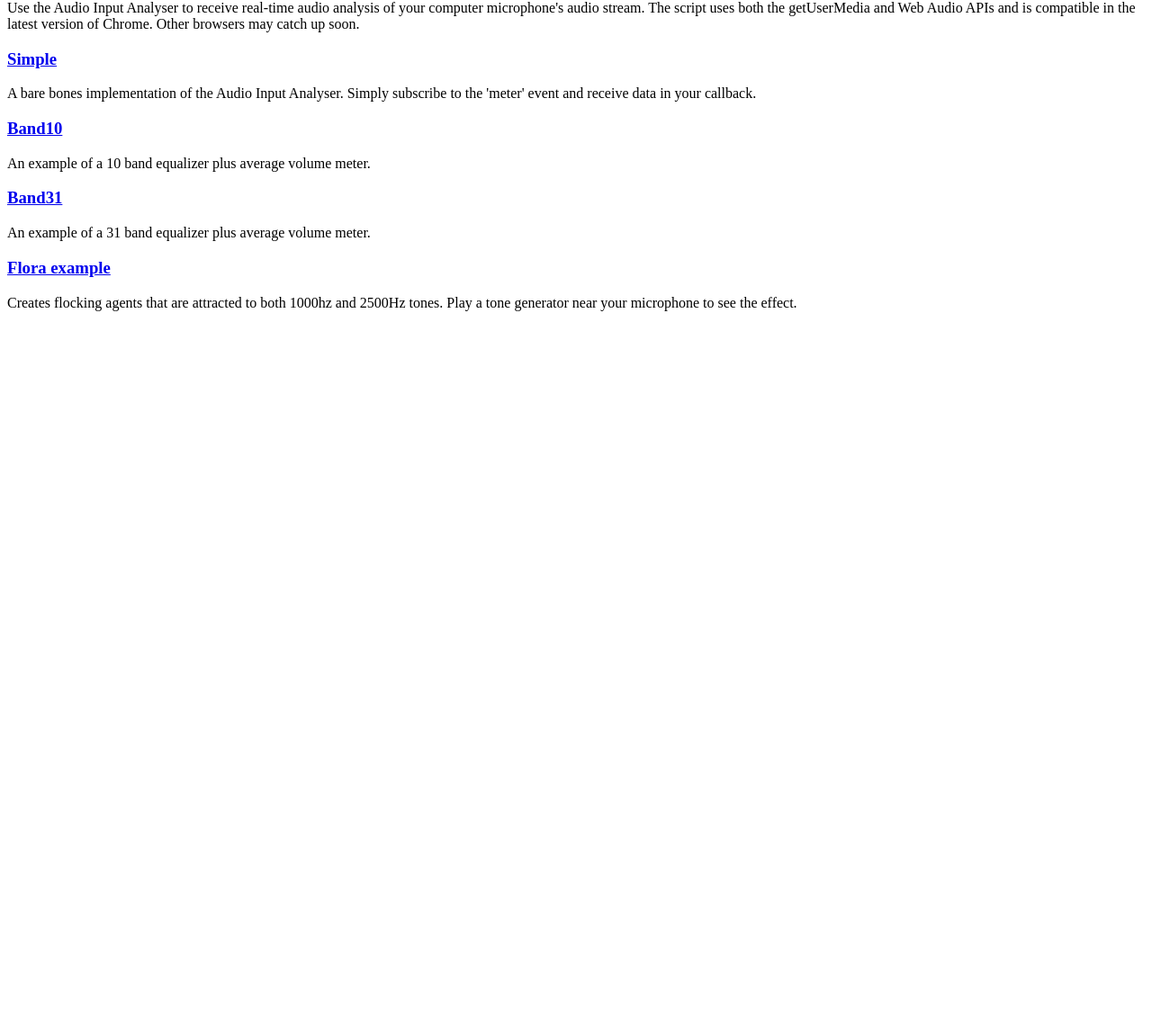
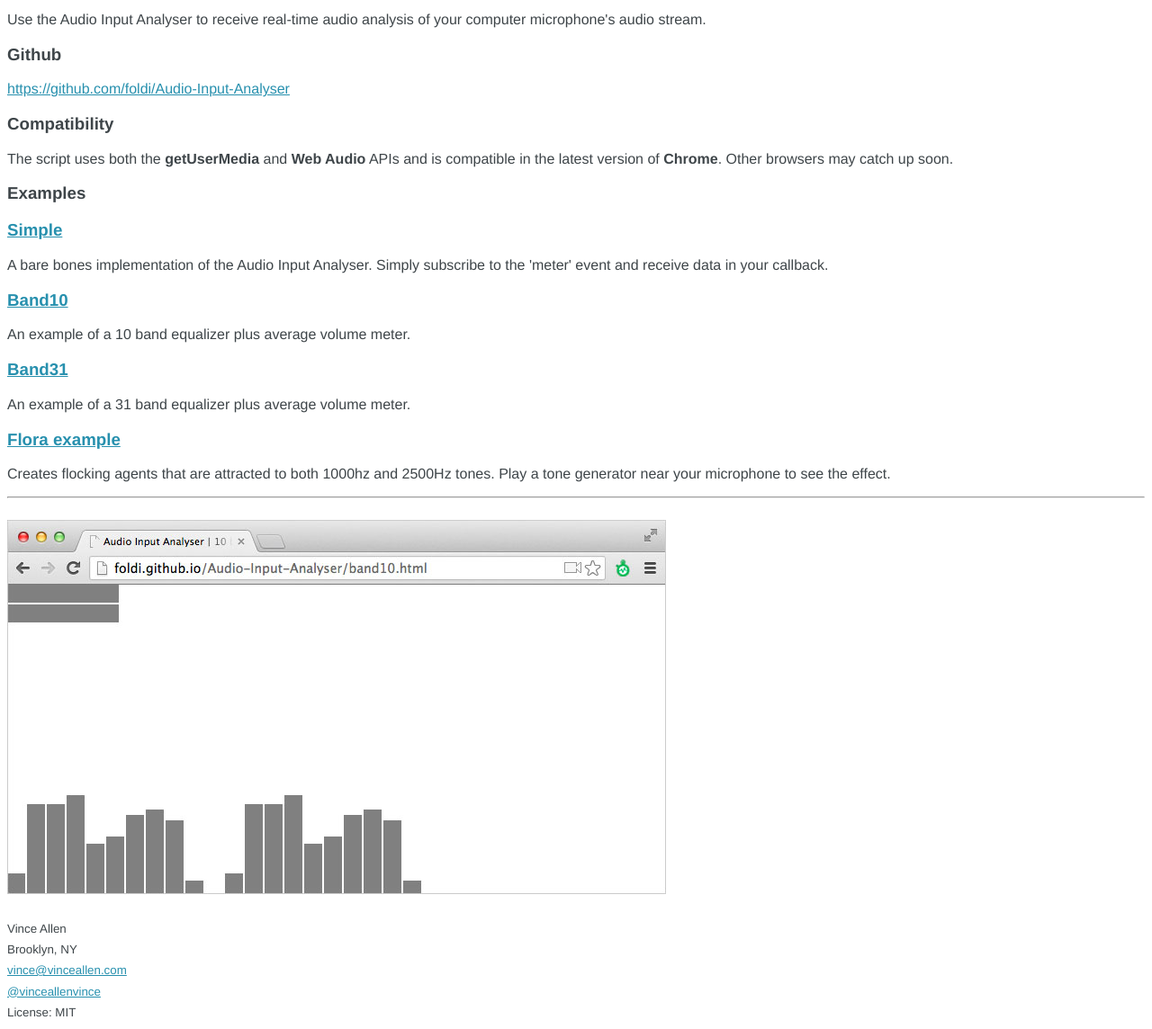
Before and after one commit to vinceallenvince/Audio-Input-Analyser, a plain HTML site: page index.html in a window 1280 px wide. Shown: the part 67-1211 px from the top of the page at 90% size. Before the commit the page ends 800 px from the top, so only its background shows below. Drawn offline with Linux system fonts and the light colour scheme.

Commit message:
Adds screenshot and updates description.

```diff
--- /dev/null
+++ b/css/main.css
@@ -0,0 +1,20 @@
+body {
+	color: #3e4549;
+  font-family: "Helvetica Neue", Helvetica, Arial, sans-serif;
+}
+
+a {
+  color: #2790ae;
+}
+
+a:hover {
+  color: #0f6780;
+}
+
+small {
+  line-height: 0.75em;
+}
+
+.screenshot {
+  margin: 1em 0;
+}
--- a/index.html
+++ b/index.html
@@ -3,11 +3,20 @@
 <head>
   <meta http-equiv='content-type' content='text/html; charset=UTF-8' />
   <title>Audio Input Analyser</title>
+  <link href='css/main.css' rel='stylesheet' type='text/css' charset='utf-8' />
   <script src='scripts/AudioInputAnalyzer.min.js' type='text/javascript' charset='utf-8'></script>
   </head>
   <body>
-    <h2>Audio Input Analyser</h2>
-    <p>Use the Audio Input Analyser to receive real-time audio analysis of your computer microphone's audio stream. The script uses both the getUserMedia and Web Audio APIs and is compatible in the latest version of Chrome. Other browsers may catch up soon.</p>
+    <h1>Audio Input Analyser</h1>
+    <p>Use the Audio Input Analyser to receive real-time audio analysis of your computer microphone's audio stream.</p>
+
+    <h3>Github</h3>
+    <p><a href='https://github.com/foldi/Audio-Input-Analyser'>https://github.com/foldi/Audio-Input-Analyser</a></p>
+
+    <h3>Compatibility</h3>
+    <p>The script uses both the <strong>getUserMedia</strong> and <strong>Web Audio</strong> APIs and is compatible in the latest version of <strong>Chrome</strong>. Other browsers may catch up soon.</p>
+
+    <h3>Examples</h3>
 
     <h3><a href='simple.html'>Simple</a></h3>
     <p>A bare bones implementation of the Audio Input Analyser. Simply subscribe to the 'meter' event and receive data in your callback.</p>
@@ -21,5 +30,17 @@
     <h3><a href='floraexample.html'>Flora example</a></h3>
     <p>Creates flocking agents that are attracted to both 1000hz and 2500Hz tones. Play a tone generator near your microphone to see the effect.</p>
 
+    <hr />
+
+    <img class='screenshot' src='images/band10.jpg'>
+
+    <small>
+    <p>Vince Allen</p>
+    <p>Brooklyn, NY</p>
+    <p><a href='http://www.vinceallen.com'>vince@vinceallen.com</a></p>
+    <p><a href='https://twitter.com/vinceallenvince'>@vinceallenvince</a></p>
+    <p>License: MIT</p>
+    </small>
+
   </body>
 </html>
```
Also changed, not shown: images/band10.jpg (added).
